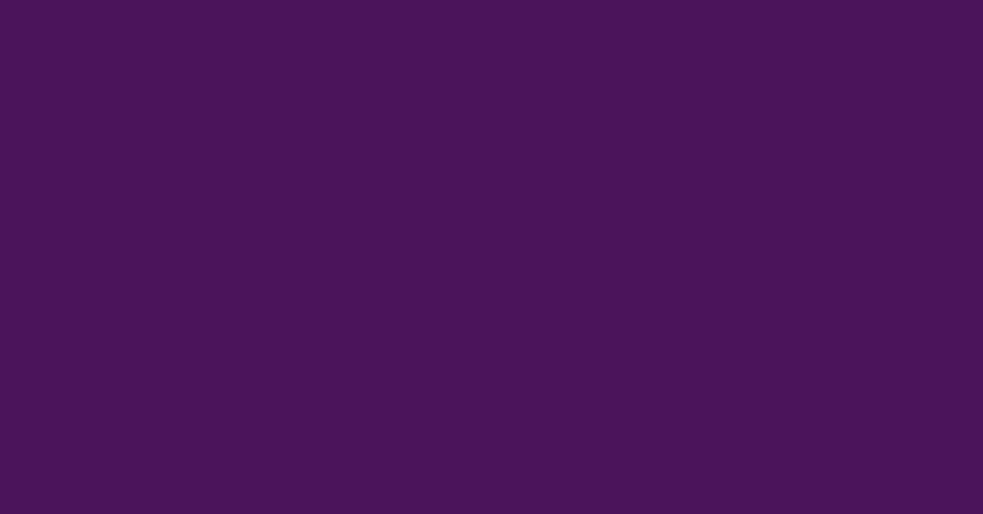
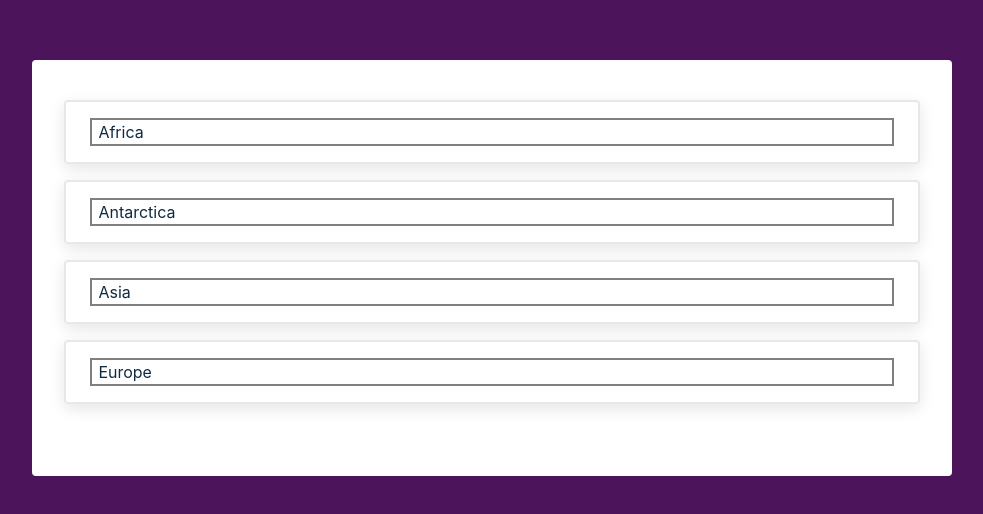
Before and after one commit to jydetone1/continents-app, a React (Create React App) app: page / in a window 1280 px wide. Before the commit this address had no page. Shown: the part 132-646 px from the top of the page, without its empty margins (148-1131 px from the left). Built offline with nearby package versions, Linux system fonts and the light colour scheme.

Commit message:
added router

```diff
--- a/src/App.tsx
+++ b/src/App.tsx
@@ -16,7 +16,7 @@ const App = () => {
         <ContinentContextProvider>
           <Router basename={process.env.PUBLIC_URL}>
             <Routes>
-              <Route path='/continents-app' element={<Continents />} />
+              <Route path='/' element={<Continents />} />
               <Route path='/continent' element={<DisplayContinents />} />
             </Routes>
           </Router>
```
